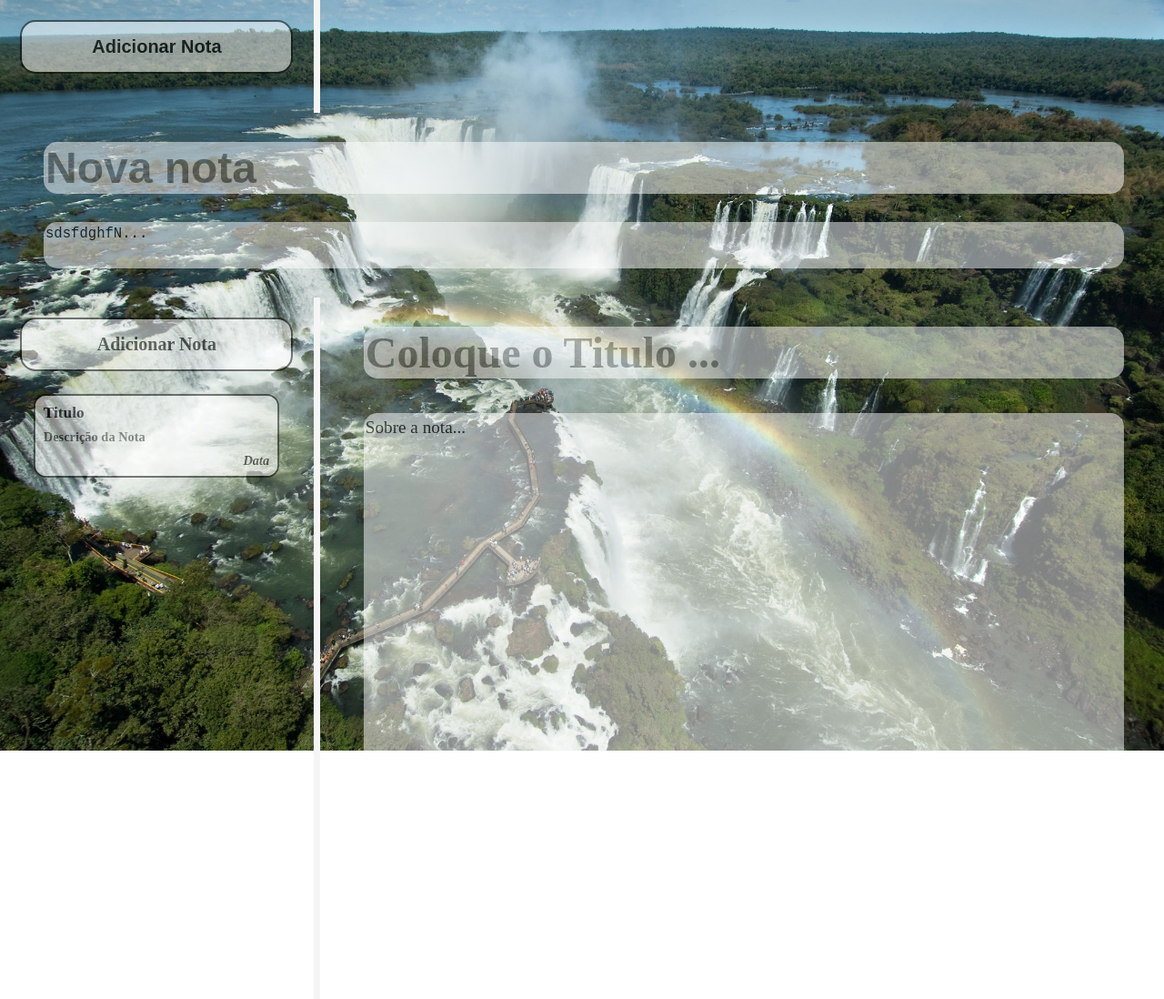
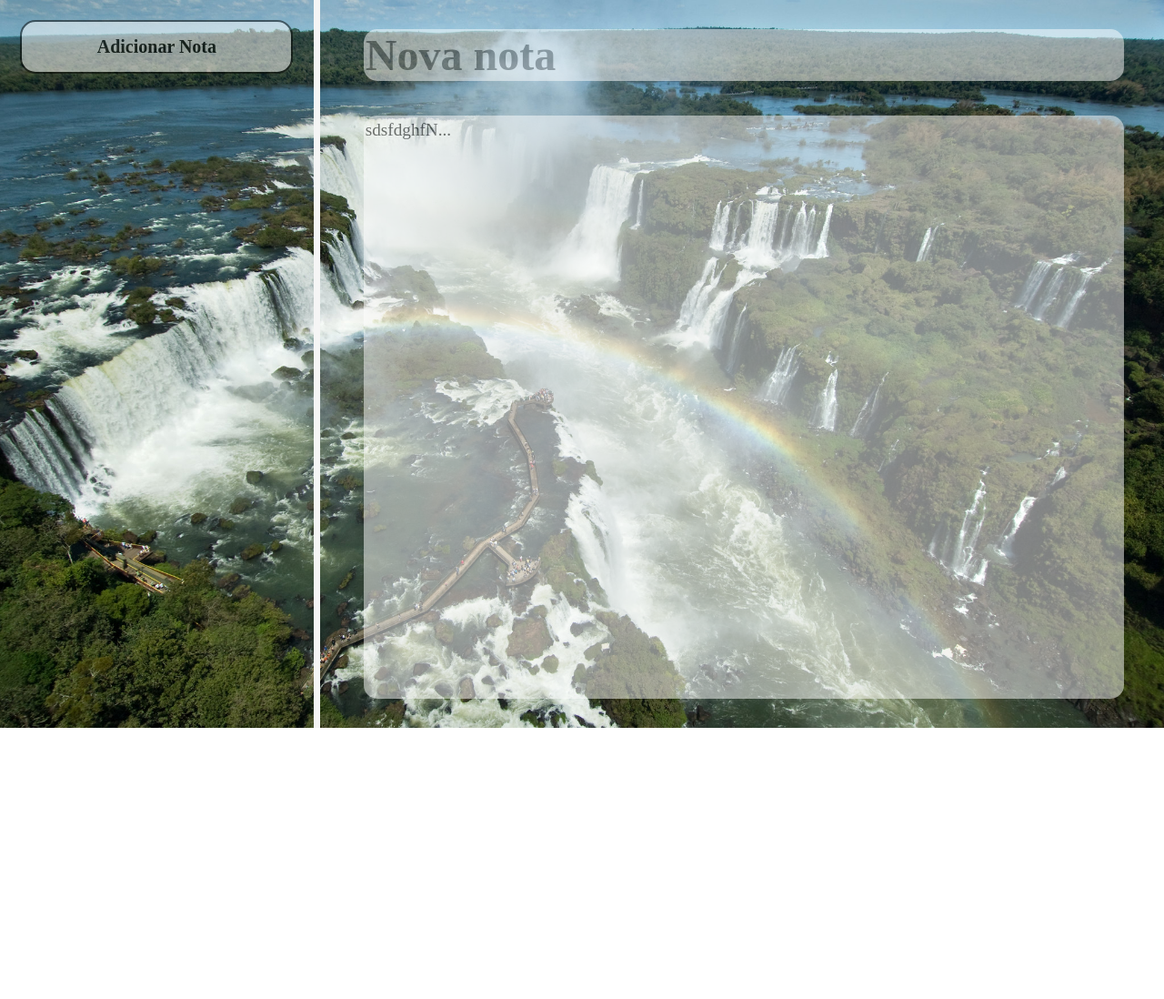
Before and after one commit to MrJabes762/Aplicativo-De-Notas, a website built with Vite: page AplicativoDeNotas/index.html in a window 1280 px wide. Shown: the top 1098 px of the page at 91% size. After the commit the page ends 800 px from the top, so only its background shows below. Built offline with nearby package versions, Linux system fonts and the light colour scheme.

Commit message:
correção de bugs

```diff
--- a/AplicativoDeNotas/index.html
+++ b/AplicativoDeNotas/index.html
@@ -6,23 +6,8 @@
     <link rel="stylesheet" href="./src/css/style.css">
   </head>
   <body>
-    <div id="app"></div>
-      <div class = "notas">
-        <div class = "barra__de__Divisao">
-          <button class = "botao_Adicionar" type= "button">Adicionar Nota</button>
-            <div class = "notas_lista">
-                <div class = "lista-notas-item notas_lista-item--selecionada">
-                  <div class = "notas_pequenas-titulo">Titulo</div>
-                  <div class = "notas_pequenas-corpo">Descrição da Nota</div>
-                  <div class = "notas_pequenas-salvas">Data</div>
-                </div>
-            </div>
-        </div>
-          <div class ="notas_visualizacao">
-            <input class = "notas_titulo" type = "text" placeholder = "Coloque o Titulo ...">
-            <textarea class = "notas_corpo">Sobre a nota...</textarea>
-          </div>
-    </div>
+      <div class = "notas" id = "app">
+
     <script type="module" src="src/js/main.js"></script>
     <footer>
       <p>&copy; 2024 Jabes Cajazeira. Todos os direitos reservados.</p>
```
